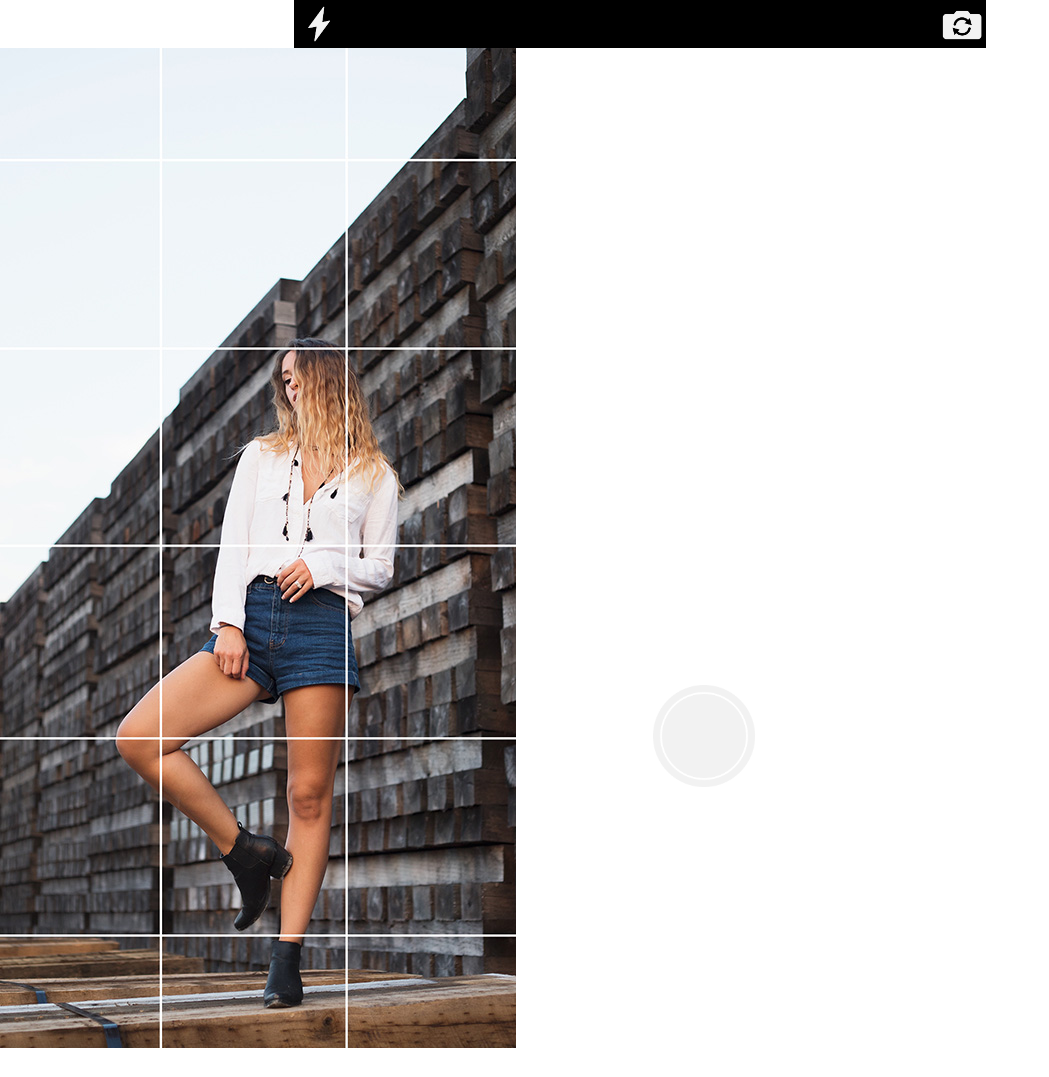
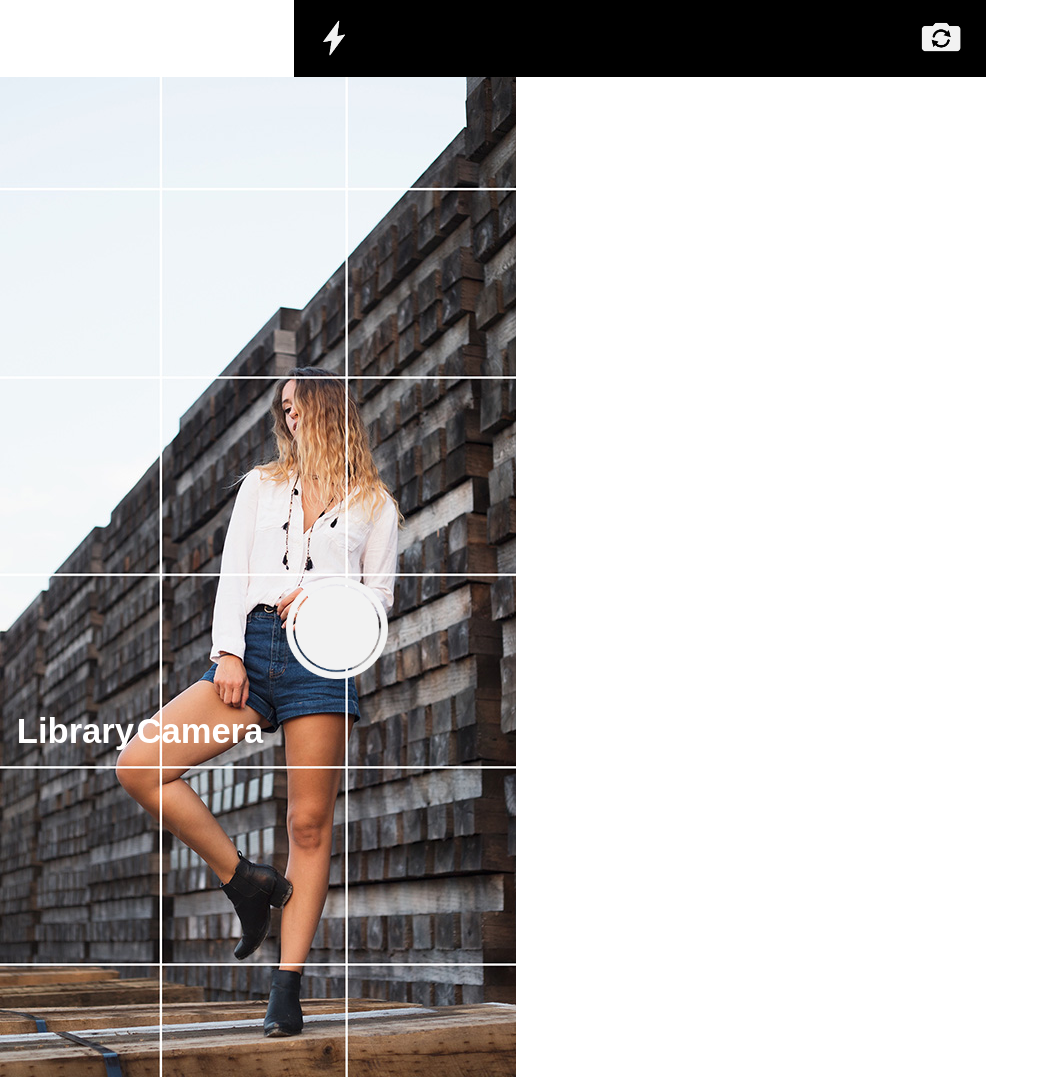
Before and after one commit to ALHCSB/web-app, a plain HTML site: page camera.html in a window 1280 px wide. Shown: the whole page, without its empty margins (0-1049 px from the left). Drawn offline with Linux system fonts and the light colour scheme.

Commit message:
fixing positions

```diff
--- a/camera.html
+++ b/camera.html
@@ -16,13 +16,16 @@
     <img class="icon i-48 camera" src="images/camera.png" alt="#">
   </div>
 
-  <div class="cam">
+  <div class="photo">
     <img src="images/camera-pic.jpg" alt="#">
   </div>
 
-  <div>
+  <div class="bottom-bar">
     <img class="icon i-128 text-center cam-button" src="images/cam-button.png" alt="#">
-
+    <div class="grid">
+      <h1 class="unit xs-1-2 s-1-2 m-1-2 l-1-2 xl-1-2 button text-center">Library</h1>
+      <h1 class="unit xs-1-2 s-1-2 m-1-2 l-1-2 xl-1-2 button text-center">Camera</h1>
+    </div>
   </div>
 
 </body>
--- a/css/camera.css
+++ b/css/camera.css
@@ -8,27 +8,37 @@ html {
 
 .top-bar {
   background-color: #000;
-  position: relative;
-}
-
-.cam-button {
-  position: absolute;
-  bottom: 0;
-  right: 50%;
-  left: 50%;
-}
-
-.cam {
+  padding: 0.75em;
   position: relative;
 }
 
 .camera {
+  right: 3%;
+  top: 15%;
+  align-content: center;
   position: absolute;
-  right: 0;
-  top: 0;
-}
 }
 
-.flash {
+.cam-button {
+  bottom: 10%;
+  right: -100%;
+}
+
+.photo {
+  position: relative;
+}
+
+.grid {
+  padding: 0.75em;
+}
+
+.bottom-bar {
+  font-family: sans-serif;
+  bottom: 0;
+  position: absolute;
+  color: #fff;
+}
+
+.bottom {
 
 }
```
Also changed, not shown: camera.png (deleted), flash.png (deleted).
